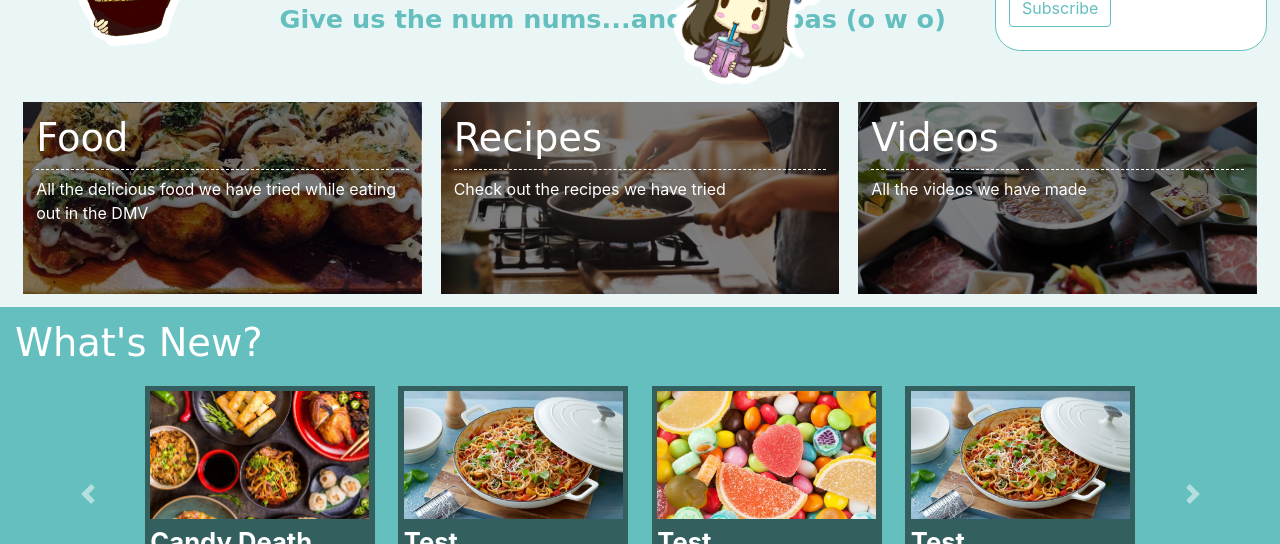
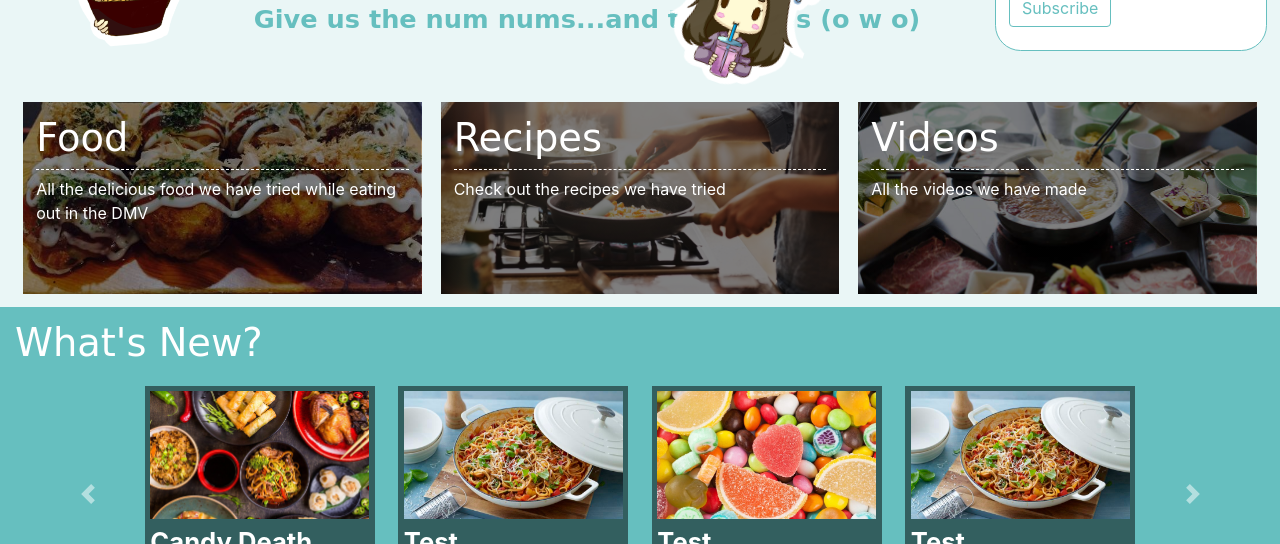
Before and after one commit to weizxni/WebDevBootcamp2019, a plain HTML site: page projazn/index.html in a window 1280 px wide. Shown: the part 256-800 px from the top of the page. Drawn offline with nearby package versions, Linux system fonts and the light colour scheme; a web font is replaced by a local one.

Commit message:
Update css1.css

```diff
--- a/projazn/css/css1.css
+++ b/projazn/css/css1.css
@@ -170,7 +170,7 @@ justify-content: flex-end;
   font-family: 'Sunshiney', cursive;
   position:absolute;
   top: 15vw;
-  left: 23vw;
+  left: 21vw;
 }
 h2
 {
```
